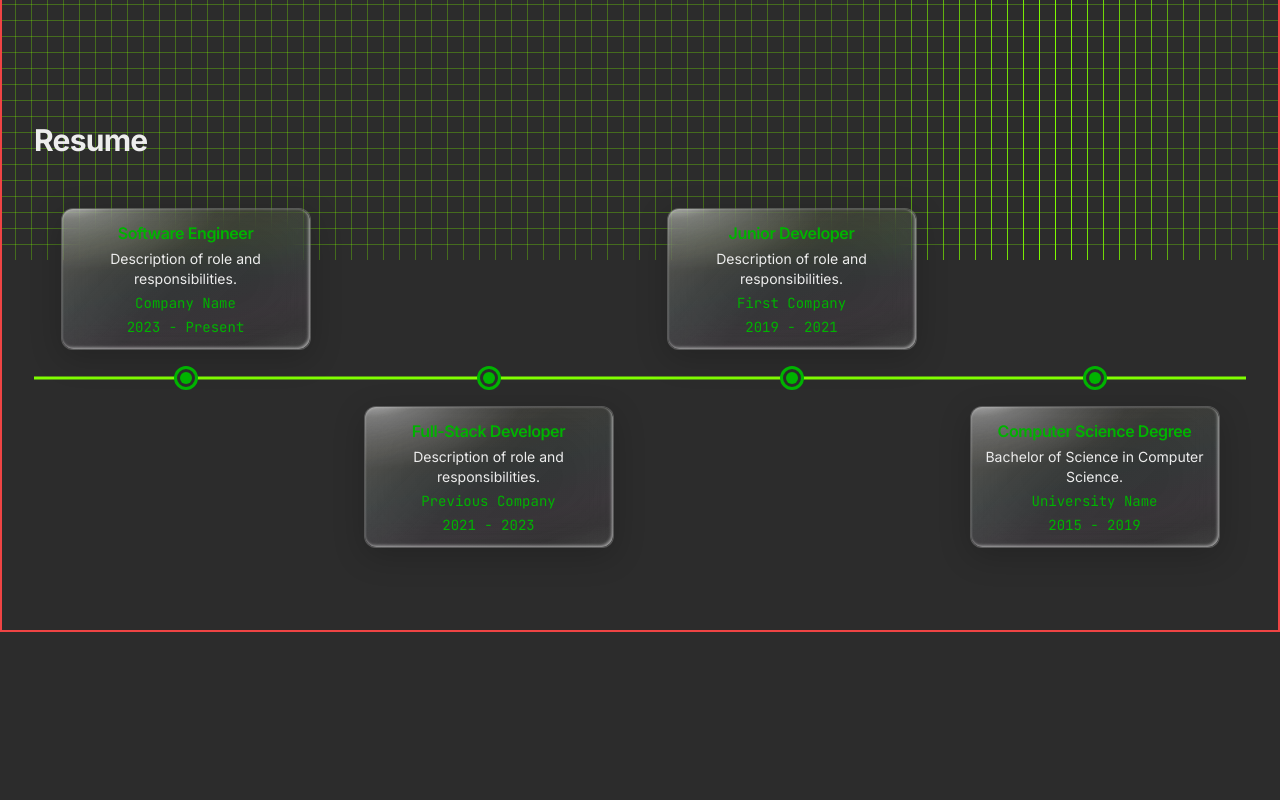
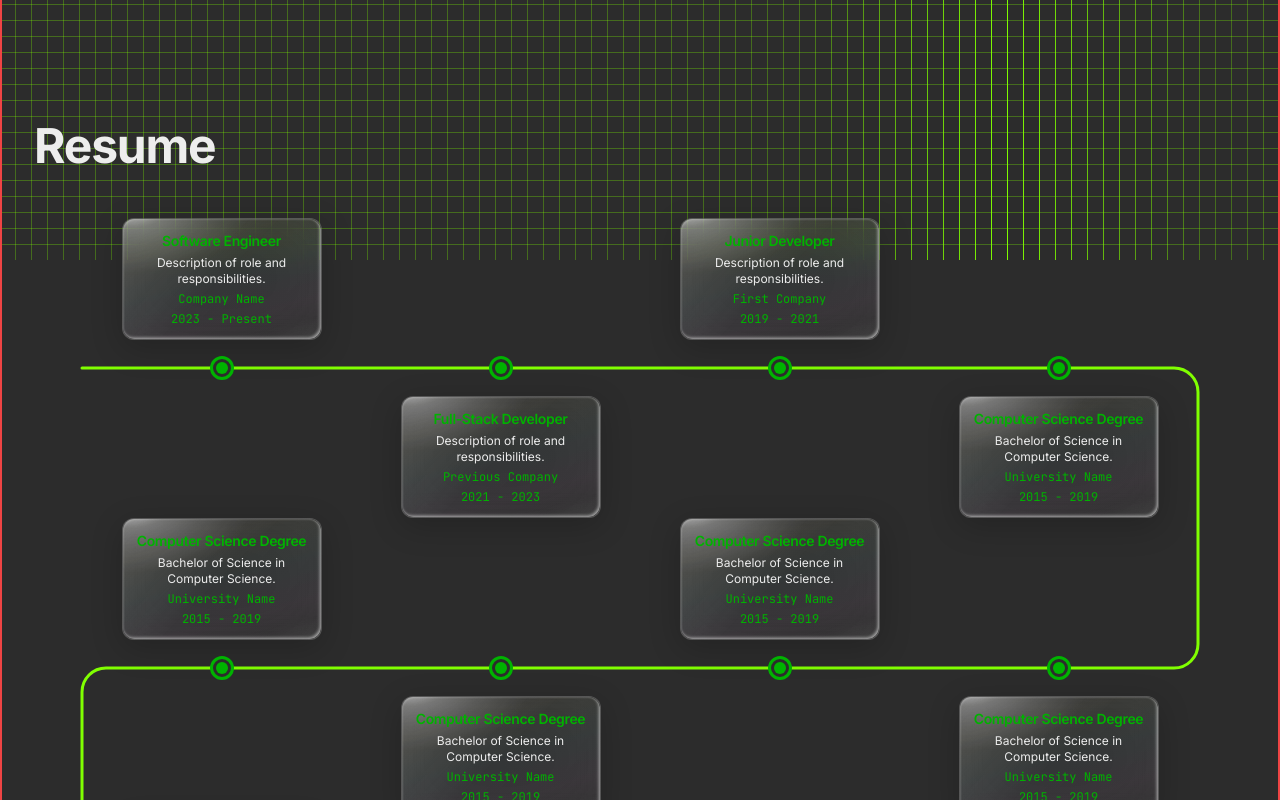
Before and after one commit to timtheteh/Personal-Website, a Next.js app: page / in a window 1280 px wide. Shown: the part 540-1340 px from the top of the page. Before the commit the page ends 1172 px from the top, so only its background shows below. Built offline with nearby package versions, Linux system fonts and the light colour scheme.

Commit message:
resume section

```diff
--- a/app/page.tsx
+++ b/app/page.tsx
@@ -27,6 +27,41 @@ const resumeItems = [
   },
   {
     id: '4',
+    title: 'Computer Science Degree',
+    subtitle: 'University Name',
+    date: '2015 - 2019',
+    description: 'Bachelor of Science in Computer Science.',
+  },
+  {
+    id: '5',
+    title: 'Computer Science Degree',
+    subtitle: 'University Name',
+    date: '2015 - 2019',
+    description: 'Bachelor of Science in Computer Science.',
+  },
+  {
+    id: '6',
+    title: 'Computer Science Degree',
+    subtitle: 'University Name',
+    date: '2015 - 2019',
+    description: 'Bachelor of Science in Computer Science.',
+  },
+  {
+    id: '7',
+    title: 'Computer Science Degree',
+    subtitle: 'University Name',
+    date: '2015 - 2019',
+    description: 'Bachelor of Science in Computer Science.',
+  },
+  {
+    id: '8',
+    title: 'Computer Science Degree',
+    subtitle: 'University Name',
+    date: '2015 - 2019',
+    description: 'Bachelor of Science in Computer Science.',
+  },
+  {
+    id: '9',
     title: 'Computer Science Degree',
     subtitle: 'University Name',
     date: '2015 - 2019',
@@ -66,7 +101,7 @@ export default function Home() {
 
       {/* Resume Section */}
       <section id="resume" className="mt-20 tablet:mt-24 desktop:mt-32">
-        <h2 className="text-3xl font-bold mb-8 tablet:mb-12">Resume</h2>
+        <h2 className="text-5xl font-bold mb-8 tablet:mb-12">Resume</h2>
         <Timeline items={resumeItems} />
       </section>
     </main>
--- a/components/Timeline.tsx
+++ b/components/Timeline.tsx
@@ -1,6 +1,6 @@
 "use client";
 
-import React from 'react';
+import React, { useRef, useState, useEffect } from 'react';
 import Card from './Card';
 
 interface TimelineItem {
@@ -17,8 +17,125 @@ interface TimelineProps {
 }
 
 export default function Timeline({ items, className = '' }: TimelineProps) {
-  // Mobile/Tablet: most recent (highest id) first
-  const mobileItems = [...items].reverse();
+  // Sort items by ID (assuming numeric IDs)
+  // Desktop: least recent (lowest id) first → most recent (highest id) last
+  const desktopItems = [...items].sort((a, b) => {
+    const idA = parseInt(a.id, 10);
+    const idB = parseInt(b.id, 10);
+    return idA - idB;
+  });
+
+  // Mobile/Tablet: most recent (highest id) first → least recent (lowest id) last
+  const mobileItems = [...items].sort((a, b) => {
+    const idA = parseInt(a.id, 10);
+    const idB = parseInt(b.id, 10);
+    return idB - idA;
+  });
+
+  const containerRef = useRef<HTMLDivElement>(null);
+  const [containerWidth, setContainerWidth] = useState(0);
+
+  const itemsPerRow = 4;
+  const rows: TimelineItem[][] = [];
+
+  for (let i = 0; i < desktopItems.length; i += itemsPerRow) {
+    rows.push(desktopItems.slice(i, i + itemsPerRow));
+  }
+
+  const rowHeight = 300;
+  const cornerRadius = 24;
+  const lineWidth = 3;
+  const horizontalPadding = 48;
+
+  useEffect(() => {
+    if (containerRef.current) {
+      setContainerWidth(containerRef.current.offsetWidth);
+    }
+
+    const handleResize = () => {
+      if (containerRef.current) {
+        setContainerWidth(containerRef.current.offsetWidth);
+      }
+    };
+
+    window.addEventListener('resize', handleResize);
+    return () => window.removeEventListener('resize', handleResize);
+  }, []);
+
+  // Fixed slot positions (4 slots) - percentages of content width
+  const slotPercentages = [12.5, 37.5, 62.5, 87.5];
+
+  // Generate the S-shape path for the timeline
+  const generateSPath = () => {
+    if (containerWidth === 0 || rows.length === 0) return '';
+
+    const contentWidth = containerWidth - (horizontalPadding * 2);
+    const leftEdge = horizontalPadding;
+    const rightEdge = containerWidth - horizontalPadding;
+    const pathParts: string[] = [];
+
+    for (let rowIndex = 0; rowIndex < rows.length; rowIndex++) {
+      const isReversed = rowIndex % 2 === 1;
+      const isFirstRow = rowIndex === 0;
+      const isLastRow = rowIndex === rows.length - 1;
+      const centerY = rowIndex * rowHeight + rowHeight / 2;
+      const numItemsInRow = rows[rowIndex].length;
+
+      if (!isReversed) {
+        // Left to right row
+        if (isFirstRow) {
+          pathParts.push(`M ${leftEdge},${centerY}`);
+        }
+
+        // Calculate end position based on last item's slot
+        let endX: number;
+        if (isLastRow) {
+          // Stop at the last item's position
+          const lastSlotIndex = numItemsInRow - 1;
+          endX = leftEdge + (slotPercentages[lastSlotIndex] / 100) * contentWidth;
+        } else {
+          endX = rightEdge - cornerRadius;
+        }
+        pathParts.push(`L ${endX},${centerY}`);
+
+        // If not last row, add corner and vertical connector
+        if (!isLastRow) {
+          const nextCenterY = (rowIndex + 1) * rowHeight + rowHeight / 2;
+          // Top-right corner (curving down)
+          pathParts.push(`A ${cornerRadius},${cornerRadius} 0 0 1 ${rightEdge},${centerY + cornerRadius}`);
+          // Vertical line down
+          pathParts.push(`L ${rightEdge},${nextCenterY - cornerRadius}`);
+          // Bottom-right corner (curving left)
+          pathParts.push(`A ${cornerRadius},${cornerRadius} 0 0 1 ${rightEdge - cornerRadius},${nextCenterY}`);
+        }
+      } else {
+        // Right to left row
+        // Calculate end position based on last item's slot
+        let endX: number;
+        if (isLastRow) {
+          // Stop at the last item's position (which is at slot itemsPerRow - numItemsInRow)
+          const lastSlotIndex = itemsPerRow - numItemsInRow;
+          endX = leftEdge + (slotPercentages[lastSlotIndex] / 100) * contentWidth;
+        } else {
+          endX = leftEdge + cornerRadius;
+        }
+        pathParts.push(`L ${endX},${centerY}`);
+
+        // If not last row, add corner and vertical connector
+        if (!isLastRow) {
+          const nextCenterY = (rowIndex + 1) * rowHeight + rowHeight / 2;
+          // Top-left corner (curving down)
+          pathParts.push(`A ${cornerRadius},${cornerRadius} 0 0 0 ${leftEdge},${centerY + cornerRadius}`);
+          // Vertical line down
+          pathParts.push(`L ${leftEdge},${nextCenterY - cornerRadius}`);
+          // Bottom-left corner (curving right)
+          pathParts.push(`A ${cornerRadius},${cornerRadius} 0 0 0 ${leftEdge + cornerRadius},${nextCenterY}`);
+        }
+      }
+    }
+
+    return pathParts.join(' ');
+  };
 
   return (
     <div className={`relative ${className}`}>
@@ -31,8 +148,8 @@ export default function Timeline({ items, className = '' }: TimelineProps) {
         />
 
         {/* Timeline items */}
-        <div className="flex flex-col gap-8 w-full">
-          {mobileItems.map((item, index) => (
+        <div className="flex flex-col gap-16 w-full">
+          {mobileItems.map((item) => (
             <div key={item.id} className="relative flex flex-col items-center">
               {/* Checkpoint */}
               <div className="relative flex-shrink-0 z-10">
@@ -61,46 +178,90 @@ export default function Timeline({ items, className = '' }: TimelineProps) {
         </div>
       </div>
 
-      {/* Horizontal Timeline (Desktop) */}
-      <div className="hidden desktop:block relative py-40">
-        {/* Horizontal line - centered vertically with checkpoints */}
-        <div className="absolute left-0 right-0 top-1/2 -translate-y-1/2 h-[3px] bg-brandcolour1" />
+      {/* Desktop S-Shape Timeline */}
+      <div
+        ref={containerRef}
+        className="hidden desktop:block relative"
+        style={{ minHeight: rows.length * rowHeight }}
+      >
+        {/* SVG for the S-shaped line */}
+        <svg
+          className="absolute inset-0 w-full pointer-events-none overflow-visible"
+          style={{ height: rows.length * rowHeight }}
+        >
+          <path
+            d={generateSPath()}
+            stroke="#80FF00"
+            strokeWidth={lineWidth}
+            fill="none"
+            strokeLinecap="round"
+            strokeLinejoin="round"
+          />
+        </svg>
 
-        {/* Timeline items - checkpoints all on same line */}
-        <div className="flex justify-between items-center">
-          {items.map((item, index) => {
-            const isAbove = index % 2 === 0;
+        {/* Timeline rows with items */}
+        {rows.map((rowItems, rowIndex) => {
+          const isReversed = rowIndex % 2 === 1;
+
+          return (
+            <div
+              key={rowIndex}
+              className="absolute left-0 right-0"
+              style={{
+                top: rowIndex * rowHeight,
+                height: rowHeight,
+                paddingLeft: horizontalPadding,
+                paddingRight: horizontalPadding,
+              }}
+            >
+              {/* Items container with absolute positioning for fixed slots */}
+              <div className="relative h-full">
+                {rowItems.map((item, itemIndexInRow) => {
+                  // Determine which slot this item goes to:
+                  // - For left-to-right rows: item 0→slot 0, item 1→slot 1, etc.
+                  // - For right-to-left rows: item 0→slot 3, item 1→slot 2, etc.
+                  const slotIndex = isReversed
+                    ? (itemsPerRow - 1 - itemIndexInRow)
+                    : itemIndexInRow;
+
+                  // Card position based on slot index (not actual index)
+                  // Slot 0: above, Slot 1: below, Slot 2: above, Slot 3: below
+                  const isAbove = slotIndex % 2 === 0;
+
+                  const positionPercentage = slotPercentages[slotIndex];
 
                   return (
                     <div
                       key={item.id}
-                className="relative flex items-center justify-center"
-                style={{ flex: 1 }}
+                      className="absolute flex items-center justify-center"
+                      style={{
+                        left: `${positionPercentage}%`,
+                        top: '50%',
+                        transform: 'translate(-50%, -50%)',
+                      }}
                     >
-                {/* Checkpoint - always centered */}
+                      {/* Checkpoint */}
                       <div className="relative flex-shrink-0 z-10">
-                  {/* Outer ring */}
                         <div className="w-6 h-6 rounded-full border-[3px] border-brandcolour2 bg-background flex items-center justify-center">
-                    {/* Inner filled circle */}
                           <div className="w-3 h-3 rounded-full bg-brandcolour2" />
                         </div>
                       </div>
 
-                {/* Content - absolutely positioned above or below */}
+                      {/* Content card */}
                       <div
-                  className={`absolute left-1/2 -translate-x-1/2 w-full max-w-[250px] ${
+                        className={`absolute left-1/2 -translate-x-1/2 w-[200px] ${
                           isAbove ? 'bottom-full mb-4' : 'top-full mt-4'
                         }`}
                       >
                         <Card draggable={false} borderRadius={12} className="p-3 text-center">
-                    <h3 className="text-base font-semibold text-brandcolour2">{item.title}</h3>
+                          <h3 className="text-sm font-semibold text-brandcolour2">{item.title}</h3>
                           {item.description && (
-                      <p className="text-foreground/70 text-sm mt-1">{item.description}</p>
+                            <p className="text-foreground/70 text-xs mt-1">{item.description}</p>
                           )}
                           {item.subtitle && (
-                      <span className="text-sm text-brandcolour2 font-mono mt-1 block">{item.subtitle}</span>
+                            <span className="text-xs text-brandcolour2 font-mono mt-1 block">{item.subtitle}</span>
                           )}
-                    <span className="text-sm text-brandcolour2 font-mono mt-1 block">{item.date}</span>
+                          <span className="text-xs text-brandcolour2 font-mono mt-1 block">{item.date}</span>
                         </Card>
                       </div>
                     </div>
@@ -108,6 +269,9 @@ export default function Timeline({ items, className = '' }: TimelineProps) {
                 })}
               </div>
             </div>
+          );
+        })}
+      </div>
     </div>
   );
 }
```
Lines whose indentation alone changed are shown as unchanged.
